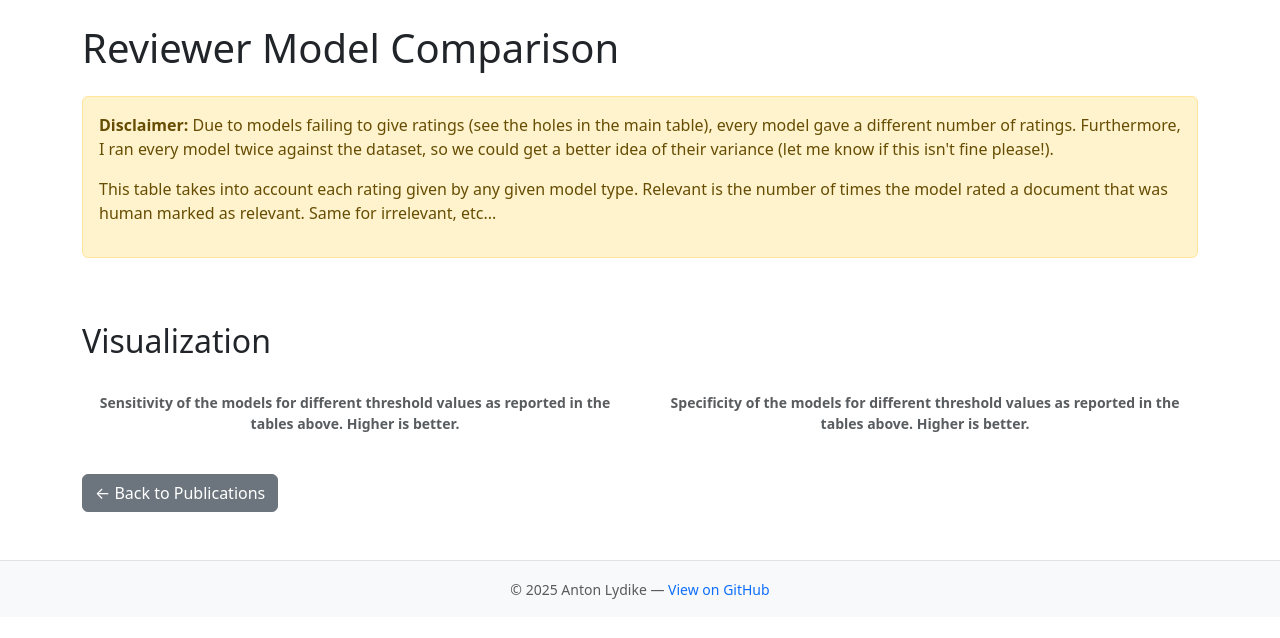
After one commit to AntonLydike/meta-analysis-ai-support, a Flask app: template webapp/templates/model_comparison.html in a window 1280 px wide. The commit adds this page. Shown: the top 638 px of the page. Run offline with Flask 3, Linux system fonts and the light colour scheme; the template is opened without the code that fills it, so the values that code supplies are empty.

Commit message:
some cleanup

```diff
--- a/webapp/server.py
+++ b/webapp/server.py
@@ -1,11 +1,60 @@
 from flask import Flask, render_template, g, request, redirect, url_for, abort
+from datetime import datetime
 import sqlite3
 import os
 from webapp.db import get_connection
+from webapp.plot import render_heatmap
+
 
 app = Flask(__name__)
 DATABASE = os.path.join(os.path.dirname(__file__), '../webapp.db')
 
+STATS_QUERY = """
+WITH human_labels AS (
+    SELECT publication_id,
+            CASE WHEN rating > ? THEN 1 ELSE 0 END AS is_relevant
+    FROM reviews
+    WHERE reviewer = 'human'
+),
+model_reviews AS (
+    SELECT
+        SUBSTR(reviewer, 1, INSTR(reviewer, '-') - 1) AS model_name,
+        publication_id,
+        CASE WHEN rating > ? THEN 1 ELSE 0 END AS predicted_relevant
+    FROM reviews
+    WHERE reviewer != 'human'
+        AND INSTR(reviewer, '-') > 0
+),
+joined AS (
+    SELECT m.model_name, h.is_relevant, m.predicted_relevant
+    FROM model_reviews m
+    JOIN human_labels h ON m.publication_id = h.publication_id
+),
+aggregated AS (
+    SELECT
+        model_name,
+        SUM(CASE WHEN is_relevant = 1 THEN 1 ELSE 0 END) AS relevant_papers,
+        SUM(CASE WHEN is_relevant = 0 THEN 1 ELSE 0 END) AS irrelevant_papers,
+        SUM(CASE WHEN predicted_relevant = 1 AND is_relevant = 1 THEN 1 ELSE 0 END) AS true_positives,
+        SUM(CASE WHEN predicted_relevant = 1 AND is_relevant = 0 THEN 1 ELSE 0 END) AS false_positives,
+        SUM(CASE WHEN predicted_relevant = 0 AND is_relevant = 1 THEN 1 ELSE 0 END) AS false_negatives,
+        SUM(CASE WHEN predicted_relevant = 0 AND is_relevant = 0 THEN 1 ELSE 0 END) AS true_negatives
+    FROM joined
+    GROUP BY model_name
+)
+SELECT
+    model_name,
+    relevant_papers,
+    irrelevant_papers,
+    true_positives,
+    false_positives,
+    false_negatives,
+    true_negatives,
+    ROUND(1.0 * true_positives / NULLIF(true_positives + false_negatives, 0), 3) AS sensitivity,
+    ROUND(1.0 * true_negatives / NULLIF(true_negatives + false_positives, 0), 3) AS specificity
+FROM aggregated
+ORDER BY model_name;
+"""
 def get_db():
     if 'db' not in g:
         g.db = sqlite3.connect(DATABASE)
@@ -17,6 +66,12 @@ def close_connection(exception):
     db = g.pop('db', None)
     if db is not None:
         db.close()
+
+@app.context_processor
+def inject_globals():
+    return {
+        'current_year': datetime.now().year
+    }
 
 @app.route('/')
 def index():
@@ -155,3 +210,45 @@ def publication(pub_id):
         return "Publication not found", 404
 
     return render_template("publication.html", publication=publication, reviews=reviews)
+
+@app.route('/stats')
+def stats():
+    db = get_db()
+
+    thresholds = [0, 20, 50]
+
+    u_thresh = request.args.get('threshold', -1, type=int)
+    if u_thresh != -1:
+        thresholds.insert(0, u_thresh)
+    tables = []
+
+    sensitivity_map=[]
+    specificity_map=[]
+    models = []
+
+    for threshold in thresholds:
+        rows = db.execute(STATS_QUERY, (threshold, threshold)).fetchall()
+        tables.append({
+            'threshold': threshold,
+            'rows': rows
+        })
+        sensitivity_map.append(tuple(
+            row['sensitivity'] for row in rows
+        ))
+        specificity_map.append(tuple(
+            row['specificity'] for row in rows
+        ))
+        models = tuple(
+            row['model_name'] for row in rows
+        )
+
+    sens, spec = [render_heatmap(data, models, thresholds, title) for data, title in [(sensitivity_map, 'Sensitivity'),(specificity_map, 'Specificity')]]
+
+
+
+    return render_template('model_comparison.html',
+                           tables=tables,
+                           thresholds=thresholds,
+                           sensitivity_svg=sens,
+                           specificity_svg=spec
+                           )
--- /dev/null
+++ b/webapp/templates/base.html
@@ -0,0 +1,32 @@
+<!doctype html>
+<html lang="en">
+<head>
+    <meta charset="UTF-8">
+    <title>{% block title %}{% endblock %}</title>
+    <meta name="viewport" content="width=device-width, initial-scale=1">
+
+    <!-- Bootstrap CSS via CDN -->
+    <link href="https://cdn.jsdelivr.net/npm/bootstrap@5.3.6/dist/css/bootstrap.min.css" rel="stylesheet">
+    {% block head %}{% endblock %}
+</head>
+<body>
+    <div class="container my-4">
+        {% block content %}{% endblock %}
+    </div>
+
+    <footer class="bg-light text-center text-muted py-3 mt-5 border-top">
+      <div class="container">
+        <small>
+          © {{ current_year }} Anton Lydike —
+          <a href="https://github.com/AntonLydike/meta-analysis-ai-support" target="_blank" class="text-decoration-none">
+            View on GitHub
+          </a>
+        </small>
+      </div>
+    </footer>
+
+    <!-- Optional JS -->
+    <script src="https://cdn.jsdelivr.net/npm/bootstrap@5.3.0-alpha1/dist/js/bootstrap.bundle.min.js" crossorigin="anonymous"></script>
+    {% block scripts %}{% endblock %}
+</body>
+</html>
--- /dev/null
+++ b/webapp/templates/model_comparison.html
@@ -0,0 +1,74 @@
+{% extends "base.html" %}
+
+{% block title %}Model Comparison{% endblock %}
+
+{% block content %}
+        <h1 class="mb-4">Reviewer Model Comparison</h1>
+
+        <div class="alert alert-warning" role="alert">
+            <p><strong>Disclaimer:</strong> Due to models failing to give ratings (see the holes in the main table), every model gave a different number of ratings. Furthermore, I ran every model twice against the dataset, so we could get a better idea of their variance (let me know if this isn't fine please!).</p>
+            <p>This table takes into account each rating given by any given model type. Relevant is the number of times the model rated a document that was human marked as relevant. Same for irrelevant, etc...</p>
+        </div>
+
+        {% for table in tables %}
+            <h3 class="mt-5">Threshold: rating &gt; {{ table.threshold }}</h3>
+            <div class="table-responsive">
+                <table class="table table-bordered table-hover align-middle">
+                    <thead class="table-light">
+                        <tr>
+                            <th>Model</th>
+                            <th>Relevant</th>
+                            <th>Irrelevant</th>
+                            <th title="True Positives">TP</th>
+                            <th title="False Positives">FP</th>
+                            <th title="False Negatives">FN</th>
+                            <th title="True Negatives">TN</th>
+                            <th>Sensitivity</th>
+                            <th>Specificity</th>
+                        </tr>
+                    </thead>
+                    <tbody>
+                        {% for row in table.rows %}
+                        <tr>
+                            <td>{{ row['model_name'] }}</td>
+                            <td>{{ row['relevant_papers'] }}</td>
+                            <td>{{ row['irrelevant_papers'] }}</td>
+                            <td>{{ row['true_positives'] }}</td>
+                            <td>{{ row['false_positives'] }}</td>
+                            <td>{{ row['false_negatives'] }}</td>
+                            <td>{{ row['true_negatives'] }}</td>
+                            <td>{{ row['sensitivity'] if row['sensitivity'] is not none else '—' }}</td>
+                            <td>{{ row['specificity'] if row['specificity'] is not none else '—' }}</td>
+                        </tr>
+                        {% endfor %}
+                    </tbody>
+                </table>
+            </div>
+        {% endfor %}
+
+        <br/>
+        <br/>
+
+        <h2 class="mb-4">Visualization</h1>
+
+        <div class="row">
+            <div class="col-md-6">
+              <figure class="figure w-100">
+                <div class="figure-img d-flex justify-content-center"">
+                  {{ sensitivity_svg | safe }}
+                </div>
+                <figcaption class="figure-caption text-center fw-semibold">Sensitivity of the models for different threshold values as reported in the tables above. Higher is better.</figcaption>
+              </figure>
+            </div>
+
+            <div class="col-md-6">
+              <figure class="figure w-100">
+                <div class="figure-img d-flex justify-content-center"">
+                  {{ specificity_svg | safe }}
+                </div>
+                <figcaption class="figure-caption text-center fw-semibold">Specificity of the models for different threshold values as reported in the tables above. Higher is better.</figcaption>
+              </figure>
+            </div>
+          </div>
+        <a href="{{ url_for('index') }}" class="btn btn-secondary mt-4">← Back to Publications</a>
+{% endblock %}
```
Also changed, not shown: webapp/plot.py (added, +29 -0 lines), webapp/templates/index.html (+19 -14 lines), webapp/templates/publication.html (+6 -16 lines), 1 other file.
